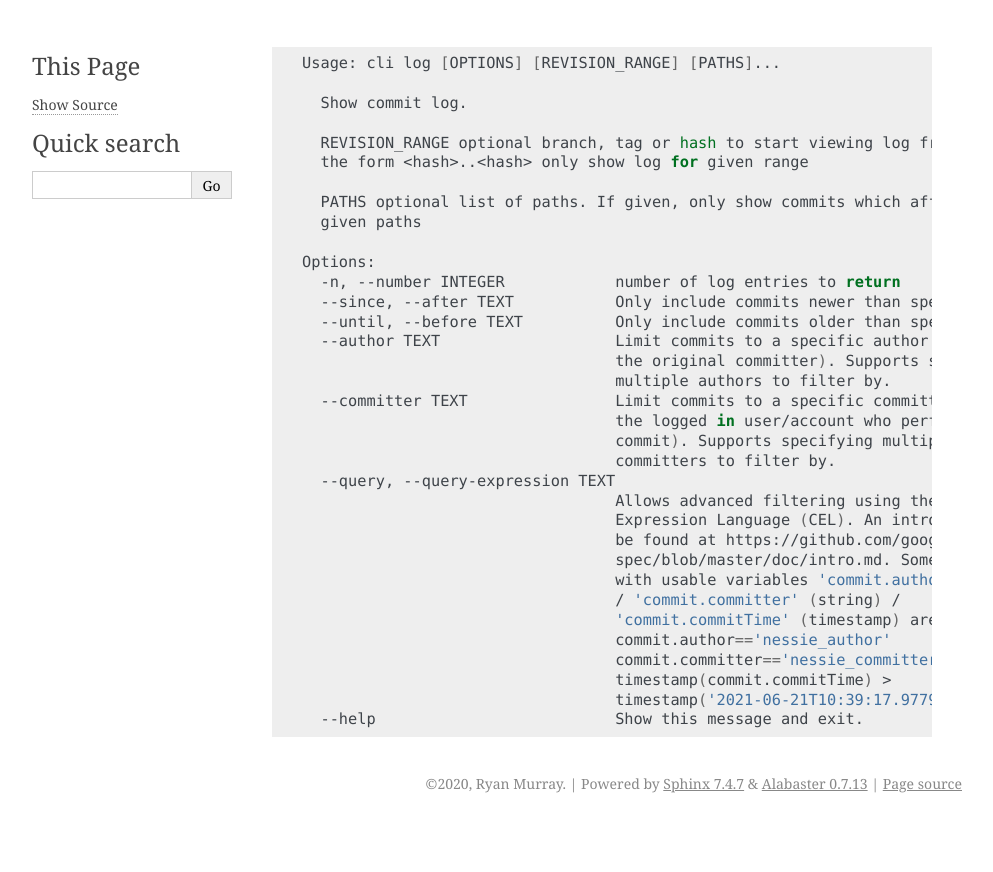
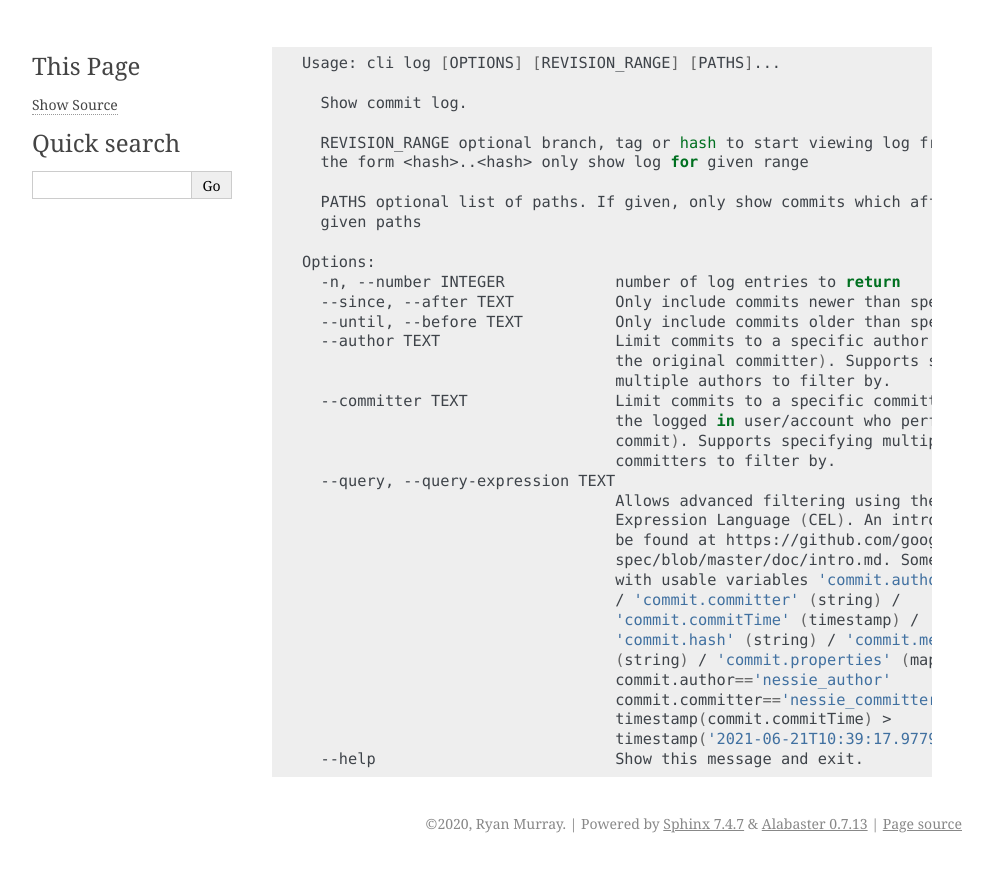
Before and after one commit to projectnessie/pynessie, a Sphinx documentation site: the page built from python/docs/log.rst, in a window 1280 px wide. Shown: the top 872 px of the page, without its empty margins (148-1141 px from the left). Built offline with Sphinx 7.4.7, drawn with Linux system fonts in a browser that asks for light colours; the version number could not be read and is left out.

Commit message:
Support filtering on all fields of CommitMeta (#1513)
fixes #1480

```diff
--- a/python/docs/log.rst
+++ b/python/docs/log.rst
@@ -28,7 +28,9 @@
 	                                  spec/blob/master/doc/intro.md. Some examples
 	                                  with usable variables 'commit.author' (string)
 	                                  / 'commit.committer' (string) /
-	                                  'commit.commitTime' (timestamp) are:
+	                                  'commit.commitTime' (timestamp) /
+	                                  'commit.hash' (string) / 'commit.message'
+	                                  (string) / 'commit.properties' (map) are:
 	                                  commit.author=='nessie_author'
 	                                  commit.committer=='nessie_committer'
 	                                  timestamp(commit.commitTime) >
```
Also changed, not shown: 1 other file.
